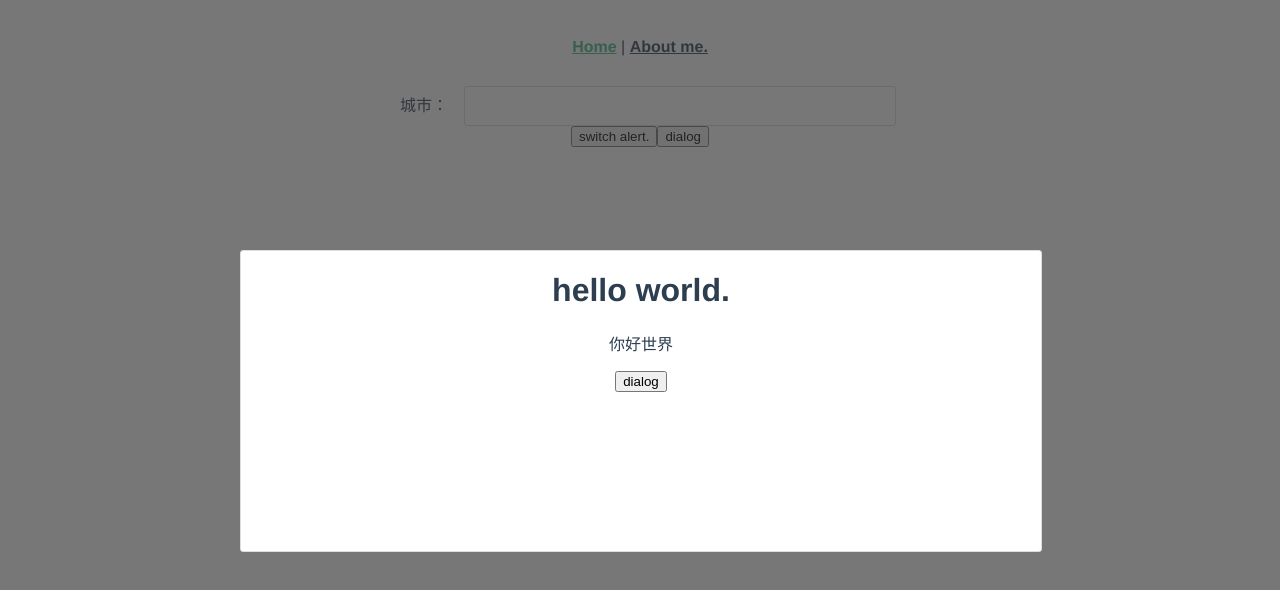
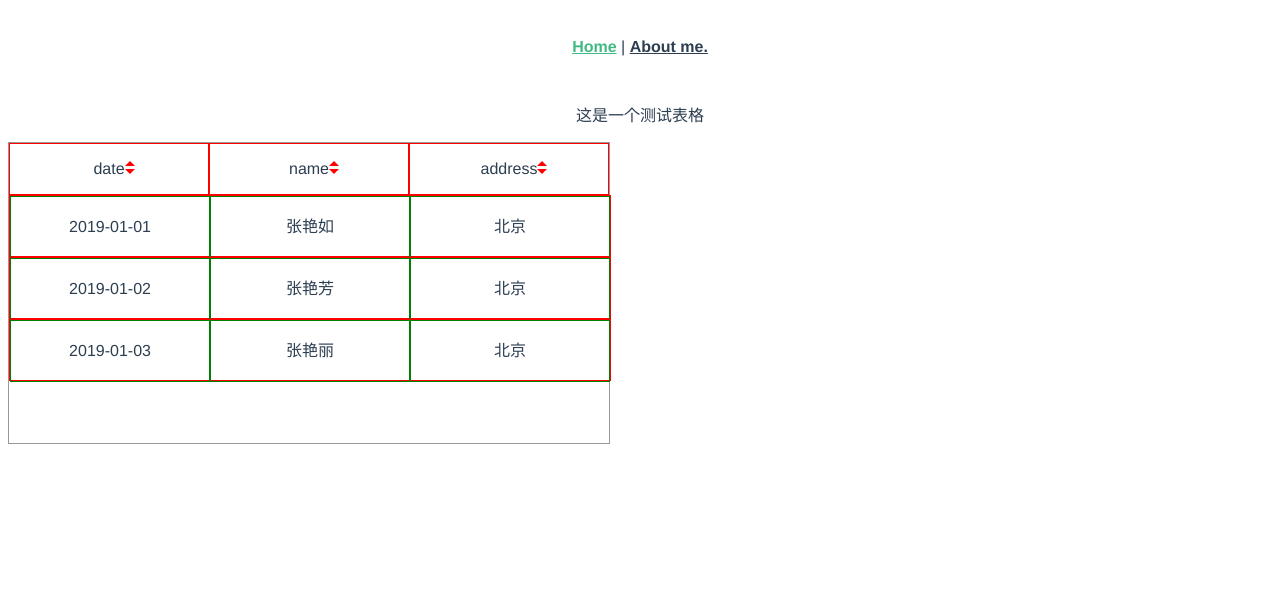
Before and after one commit to bey6/docimax-ui, a Vue app: page / in a window 1280 px wide. Shown: the top 590 px of the page. Built offline with nearby package versions, Linux system fonts and the light colour scheme.

Commit message:
add table

```diff
--- a/src/components/index.js
+++ b/src/components/index.js
@@ -3,11 +3,13 @@ import pkg from '../../package.json';
 import Alert from './alert';
 import Dialog from './dialog';
 import Select from './select';
+import Table from './table';
 
 const components = [
   Alert,
   Dialog,
-  Select
+  Select,
+  Table
 ];
 
 // eslint-disable-next-line no-unused-vars
--- /dev/null
+++ b/src/components/table/index.js
@@ -0,0 +1,7 @@
+import Table from './src/main';
+
+Table.install = function (Vue) {
+  Vue.component(Table.name, Table);
+};
+
+export default Table;
--- /dev/null
+++ b/src/components/table/src/main.vue
@@ -0,0 +1,145 @@
+<template>
+  <ul class="dui-table"
+      :tableData="tableData">
+    <li class="dui-table-head"
+        v-for="item in tableHeadColumn[0]"
+        :key="item">
+      <span>
+        {{item}}
+        <i class="dui-sortable-up"></i>
+        <i class="dui-sortable-down"></i>
+      </span>
+    </li>
+    <li class="dui-table-content"
+        v-for="item in tableData"
+        :key="item.name">
+      <span v-for="i in item"
+            class="dui-tableContentColumn"
+            :key="i">{{i}}</span>
+    </li>
+  </ul>
+</template>
+
+<script>
+export default {
+  name: 'dui-table',
+  data () {
+    return {
+      tableHeadColumn: []
+    };
+  },
+  props: {
+    tableData: {
+      type: Array,
+      default: () => []
+    },
+    column: {
+      type: Number,
+      default: 5
+    }
+  },
+  created () {
+    this.handleHeadColumn();
+  },
+  methods: {
+    handlePacket () {
+      // for (let i = 0; i < this.tableData.length; i++) {
+      //   let ai = this.tableData[i];
+      //   console.log(map);
+      //   if (!map[ai.id]) { //依赖分组字段可自行更改！
+      //     dest.push({
+      //       id: ai.id, //依赖分组字段可自行更改！
+      //       data: [ai]
+      //     });
+      //     map[ai.id] = ai; //依赖分组字段可自行更改！
+      //   } else {
+      //     for (var j = 0; j < dest.length; j++) {
+      //       var dj = dest[j];
+      //       if (dj.id == ai.id) { //依赖分组字段可自行更改！
+      //         dj.data.push(ai);
+      //         break;
+      //       }
+      //     }
+      //   }
+      // }
+    },
+    handleHeadColumn () {
+      const tableHead = [];
+      tableHead.push(this.tableData.slice(0, 1));
+      tableHead.map(v => { this.tableHeadColumn.push(Object.keys(v[0])); });
+    },
+    handlechangeColumn (e) {
+      console.log(e);
+      if (this.column !== 5) {
+        this.$emit('change', this.column);
+      }
+    },
+    // 获取数组的键值的方法
+    getObjectKeys (object) {
+      var keys = [];
+      for (var property in object) {
+        keys.push(property);
+      }
+      return keys;
+    }
+  }
+};
+</script>
+
+<style>
+.dui-table {
+  width: 600px;
+  height: 300px;
+  border: 1px solid #999;
+}
+.dui-table-head,
+.dui-table-content {
+  border: 1px solid red;
+}
+.dui-table-head {
+  height: 50px;
+  line-height: 50px;
+  width: 33%;
+  float: left;
+  position: relative;
+}
+.dui-table-content {
+  height: 60px;
+  line-height: 60px;
+  float: left;
+}
+.dui-tableContentColumn {
+  width: 33%;
+  float: left;
+  height: 100%;
+  border: 1px solid green;
+}
+.dui-sortable-up,
+.dui-sortable-down {
+  display: inline-block;
+  width: 0;
+  padding: 0;
+  border-left: 5px solid transparent;
+  border-right: 5px solid transparent;
+  position: absolute;
+}
+.dui-sortable-up {
+  border-bottom: 5px solid transparent;
+  border-top: 5px solid red;
+  top: 25px;
+}
+.dui-sortable-down {
+  border-bottom: 5px solid red;
+  border-top: 5px solid transparent;
+  top: 12px;
+}
+ul {
+  margin: 0;
+  padding: 0;
+  width: 200px;
+}
+li {
+  list-style: none;
+  width: 100%;
+}
+</style>
--- a/src/router.js
+++ b/src/router.js
@@ -1,6 +1,7 @@
 import Vue from 'vue'
 import Router from 'vue-router'
 import Home from './views/Home.vue'
+import Test from './views/Test.vue'
 
 Vue.use(Router)
 
@@ -10,8 +11,8 @@ export default new Router({
   routes: [
     {
       path: '/',
-      name: 'home',
-      component: Home
+      name: 'test',
+      component: Test
     },
     {
       path: '/about',
--- /dev/null
+++ b/src/views/Test.vue
@@ -0,0 +1,30 @@
+<template>
+  <div>
+    <p>这是一个测试表格</p>
+    <dui-table :tableData="tableData" />
+  </div>
+</template>
+
+<script>
+export default {
+  name: 'test',
+  data () {
+    return {
+      tableData: [
+        { date: '2019-01-01', name: '张艳如', address: '北京' },
+        { date: '2019-01-02', name: '张艳芳', address: '北京' },
+        { date: '2019-01-03', name: '张艳丽', address: '北京' },
+      ],
+      coloum: ''
+    };
+  },
+  methods: {
+    handleChange (e) {
+      console.log(e);
+    }
+  }
+};
+</script>
+
+<style>
+</style>
```
